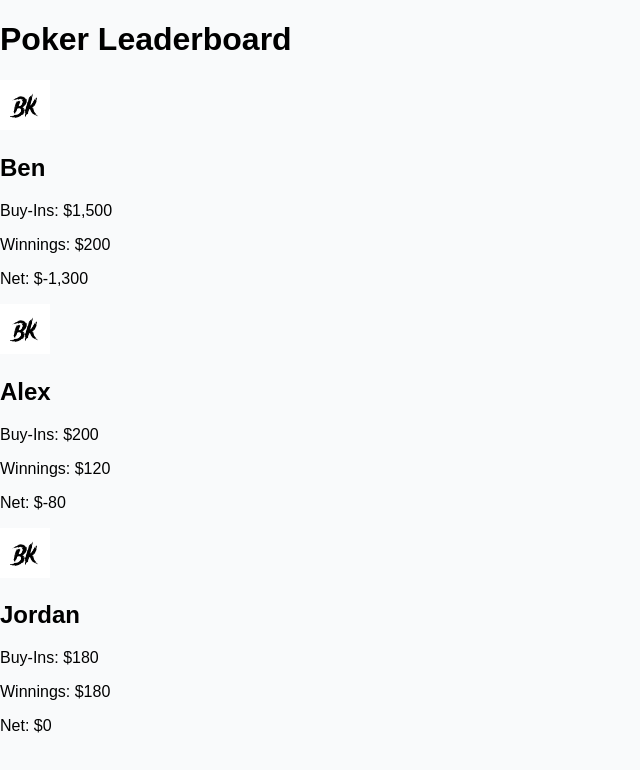
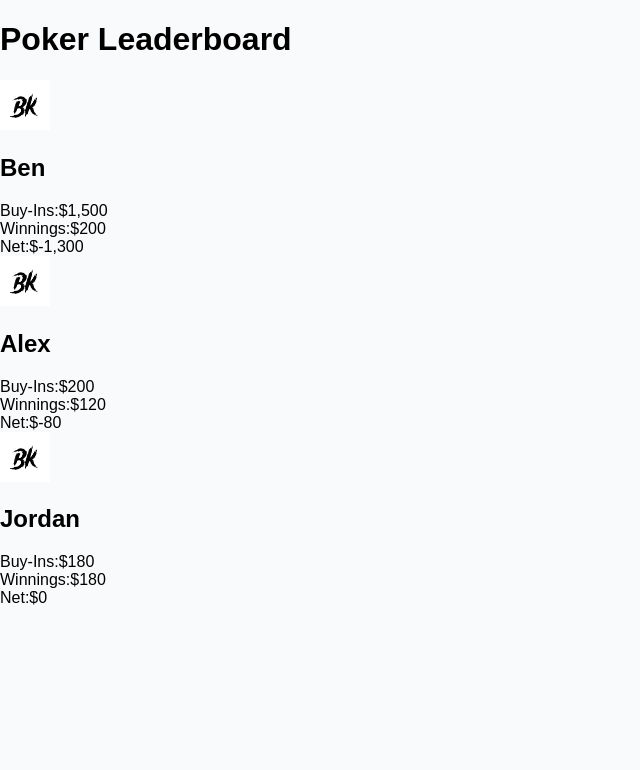
Before and after one commit to Ben-Keilholz/poker-leaderboard, a React (Vite) app: page / in a window 1280 px wide. Shown: the top 770 px of the page, without its empty margins (0-640 px from the left). Built offline with nearby package versions, Linux system fonts and the light colour scheme.

Commit message:
Update App.jsx

```diff
--- a/src/App.jsx
+++ b/src/App.jsx
@@ -5,24 +5,36 @@ function App() {
   return (
     <div className="min-h-screen bg-gray-100 p-6">
       <h1 className="text-3xl font-bold text-center mb-8">Poker Leaderboard</h1>
-      <div className="grid grid-cols-1 md:grid-cols-2 lg:grid-cols-3 gap-6">
+      <div className="grid grid-cols-1 sm:grid-cols-2 lg:grid-cols-3 gap-6">
         {players.map((player) => {
           const net = player.totalWinnings - player.totalBuyIns;
           const netColor = net >= 0 ? "text-green-600" : "text-red-600";
 
           return (
-            <div key={player.name} className="bg-white rounded-2xl shadow p-4 flex items-center gap-4">
+            <div
+              key={player.name}
+              className="bg-white rounded-2xl shadow p-6 flex flex-col items-center text-center"
+            >
               <img
                 src={player.imageUrl}
                 alt={player.name}
                 style={{ width: "50px", height: "50px" }}
-                className="rounded-full object-cover border"
+                className="rounded-full object-cover border mb-4"
               />
-              <div>
-                <h2 className="text-xl font-semibold">{player.name}</h2>
-                <p className="text-sm">Buy-Ins: ${player.totalBuyIns.toLocaleString()}</p>
-                <p className="text-sm">Winnings: ${player.totalWinnings.toLocaleString()}</p>
-                <p className={`text-sm font-bold ${netColor}`}>Net: ${net.toLocaleString()}</p>
+              <h2 className="text-xl font-bold mb-2">{player.name}</h2>
+              <div className="w-full">
+                <div className="flex justify-between mb-1">
+                  <span className="text-sm font-medium">Buy-Ins:</span>
+                  <span>${player.totalBuyIns.toLocaleString()}</span>
+                </div>
+                <div className="flex justify-between mb-1">
+                  <span className="text-sm font-medium">Winnings:</span>
+                  <span>${player.totalWinnings.toLocaleString()}</span>
+                </div>
+                <div className="flex justify-between mt-2 text-lg font-semibold">
+                  <span>Net:</span>
+                  <span className={netColor}>${net.toLocaleString()}</span>
+                </div>
               </div>
             </div>
           );
```
